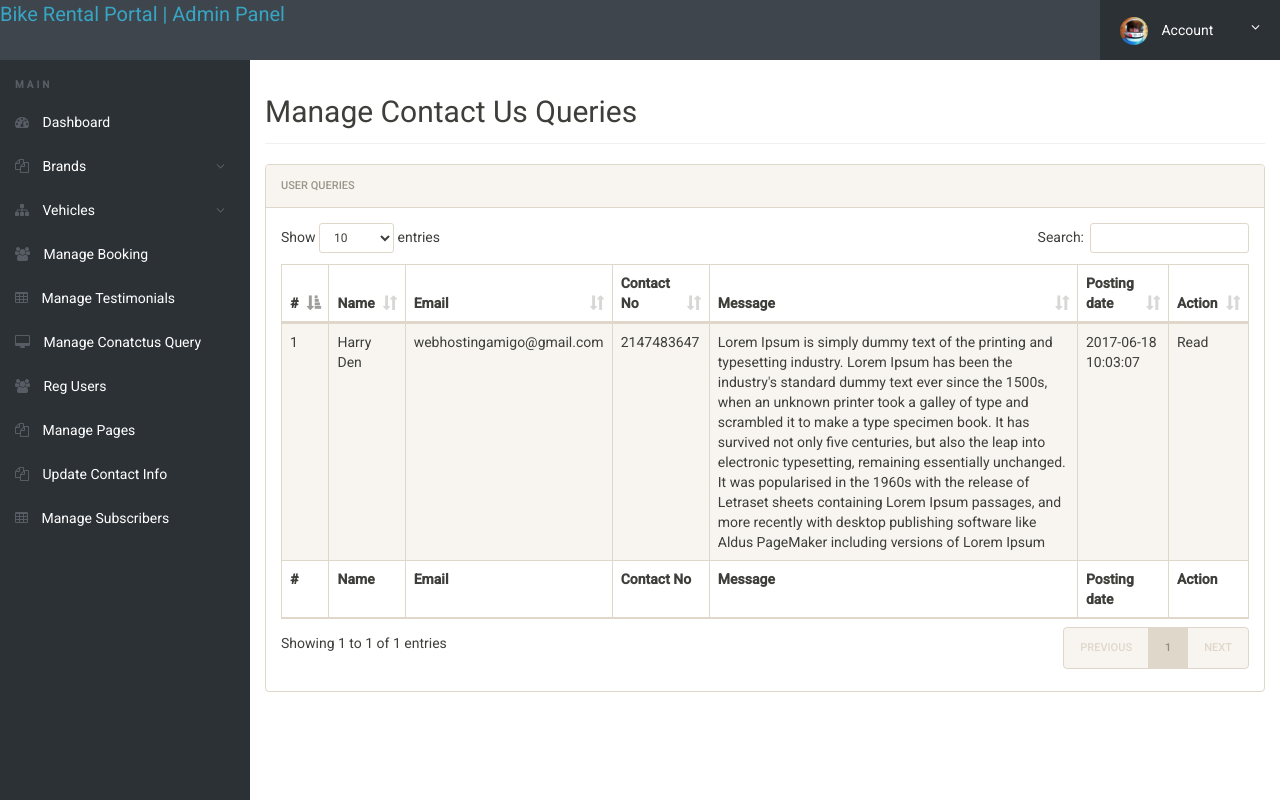
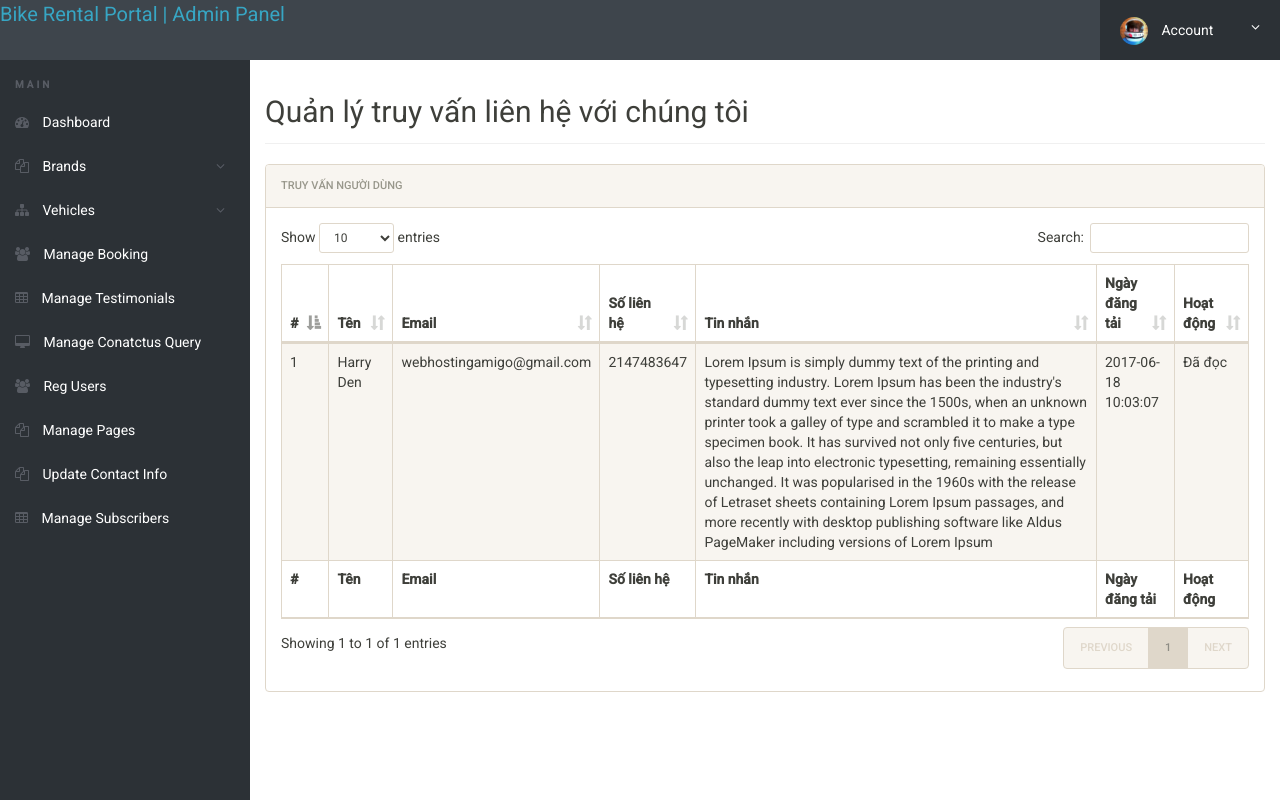
Before and after one commit to leeking29081994/bikerenta, a PHP site: page /admin/manage-conactusquery.php in a window 1280 px wide. Run offline with PHP 8.4, Linux system fonts and the light colour scheme; a user stored in the database is signed in; data comes from the database, SQL or seed files in the repository; data that the repository does not hold is empty.

Commit message:
fix bug manage_contact_us_query_37

```diff
--- a/admin/manage-conactusquery.php
+++ b/admin/manage-conactusquery.php
@@ -2,22 +2,19 @@
 session_start();
 error_reporting(0);
 include('includes/config.php');
-if(strlen($_SESSION['alogin'])==0)
-	{
+if (strlen($_SESSION['alogin']) == 0) {
 	header('location:index.php');
-}
-else{
-if(isset($_REQUEST['eid']))
-	{
-$eid=intval($_GET['eid']);
-$status=1;
+} else {
+	if (isset($_REQUEST['eid'])) {
+		$eid = intval($_GET['eid']);
+		$status = 1;
 		$sql = "UPDATE tblcontactusquery SET status=:status WHERE  id=:eid";
 		$query = $dbh->prepare($sql);
-$query -> bindParam(':status',$status, PDO::PARAM_STR);
-$query-> bindParam(':eid',$eid, PDO::PARAM_STR);
-$query -> execute();
+		$query->bindParam(':status', $status, PDO::PARAM_STR);
+		$query->bindParam(':eid', $eid, PDO::PARAM_STR);
+		$query->execute();
 
-$msg="Testimonial Successfully Inacrive";
+		$msg = "Testimonial Successfully Inacrive";
 	}
 
 
@@ -35,7 +32,7 @@ $msg="Testimonial Successfully Inacrive";
 		<meta name="author" content="">
 		<meta name="theme-color" content="#3e454c">
 
-	<title>Bike Rental Portal |Admin Manage Queries   </title>
+		<title>Bike Rental Portal |Admin Manage Queries </title>
 
 		<!-- Font awesome -->
 		<link rel="stylesheet" href="css/font-awesome.min.css">
@@ -59,92 +56,91 @@ $msg="Testimonial Successfully Inacrive";
 				margin: 0 0 20px 0;
 				background: #fff;
 				border-left: 4px solid #dd3d36;
-    -webkit-box-shadow: 0 1px 1px 0 rgba(0,0,0,.1);
-    box-shadow: 0 1px 1px 0 rgba(0,0,0,.1);
+				-webkit-box-shadow: 0 1px 1px 0 rgba(0, 0, 0, .1);
+				box-shadow: 0 1px 1px 0 rgba(0, 0, 0, .1);
 			}
-.succWrap{
+
+			.succWrap {
 				padding: 10px;
 				margin: 0 0 20px 0;
 				background: #fff;
 				border-left: 4px solid #5cb85c;
-    -webkit-box-shadow: 0 1px 1px 0 rgba(0,0,0,.1);
-    box-shadow: 0 1px 1px 0 rgba(0,0,0,.1);
+				-webkit-box-shadow: 0 1px 1px 0 rgba(0, 0, 0, .1);
+				box-shadow: 0 1px 1px 0 rgba(0, 0, 0, .1);
 			}
 		</style>
 
 	</head>
 
 	<body>
-	<?php include('includes/header.php');?>
+		<?php include('includes/header.php'); ?>
 
 		<div class="ts-main-content">
-		<?php include('includes/leftbar.php');?>
+			<?php include('includes/leftbar.php'); ?>
 			<div class="content-wrapper">
 				<div class="container-fluid">
 
 					<div class="row">
 						<div class="col-md-12">
 
-						<h2 class="page-title">Manage Contact Us Queries</h2>
+							<h2 class="page-title">Quản lý truy vấn liên hệ với chúng tôi</h2>
 
 							<!-- Zero Configuration Table -->
 							<div class="panel panel-default">
-							<div class="panel-heading">User queries</div>
+								<div class="panel-heading">Truy vấn người dùng</div>
 								<div class="panel-body">
-							<?php if($error){?><div class="errorWrap"><strong>ERROR</strong>:<?php echo htmlentities($error); ?> </div><?php }
-				else if($msg){?><div class="succWrap"><strong>SUCCESS</strong>:<?php echo htmlentities($msg); ?> </div><?php }?>
+									<?php if ($error) { ?><div class="errorWrap"><strong>Lỗi</strong>:<?php echo htmlentities($error); ?> </div><?php } else if ($msg) { ?><div class="succWrap"><strong>Thành công</strong>:<?php echo htmlentities($msg); ?> </div><?php } ?>
 									<table id="zctb" class="display table table-striped table-bordered table-hover" cellspacing="0" width="100%">
 										<thead>
 											<tr>
 												<th>#</th>
-											<th>Name</th>
+												<th>Tên</th>
 												<th>Email</th>
-											<th>Contact No</th>
-											<th>Message</th>
-											<th>Posting date</th>
-											<th>Action</th>
+												<th>Số liên hệ</th>
+												<th>Tin nhắn</th>
+												<th>Ngày đăng tải</th>
+												<th>Hoạt động</th>
 											</tr>
 										</thead>
 										<tfoot>
 											<tr>
 												<th>#</th>
-											<th>Name</th>
+												<th>Tên</th>
 												<th>Email</th>
-											<th>Contact No</th>
-											<th>Message</th>
-											<th>Posting date</th>
-											<th>Action</th>
+												<th>Số liên hệ</th>
+												<th>Tin nhắn</th>
+												<th>Ngày đăng tải</th>
+												<th>Hoạt động</th>
 											</tr>
 											</tr>
 										</tfoot>
 										<tbody>
 
 											<?php $sql = "SELECT * from  tblcontactusquery ";
-$query = $dbh -> prepare($sql);
+											$query = $dbh->prepare($sql);
 											$query->execute();
-$results=$query->fetchAll(PDO::FETCH_OBJ);
-$cnt=1;
-if($query->rowCount() > 0)
-{
-foreach($results as $result)
-{				?>
+											$results = $query->fetchAll(PDO::FETCH_OBJ);
+											$cnt = 1;
+											if ($query->rowCount() > 0) {
+												foreach ($results as $result) {				?>
 													<tr>
-											<td><?php echo htmlentities($cnt);?></td>
-											<td><?php echo htmlentities($result->name);?></td>
-											<td><?php echo htmlentities($result->EmailId);?></td>
-											<td><?php echo htmlentities($result->ContactNumber);?></td>
-											<td><?php echo htmlentities($result->Message);?></td>
-											<td><?php echo htmlentities($result->PostingDate);?></td>
-																<?php if($result->status==1)
-{
-	?><td>Read</td>
-<?php } else {?>
+														<td><?php echo htmlentities($cnt); ?></td>
+														<td><?php echo htmlentities($result->name); ?></td>
+														<td><?php echo htmlentities($result->EmailId); ?></td>
+														<td><?php echo htmlentities($result->ContactNumber); ?></td>
+														<td><?php echo htmlentities($result->Message); ?></td>
+														<td><?php echo htmlentities($result->PostingDate); ?></td>
+														<?php if ($result->status == 1) {
+														?><td>Đã đọc</td>
+														<?php } else { ?>
 
-<td><a href="manage-conactusquery.php?eid=<?php echo htmlentities($result->id);?>" onclick="return confirm('Do you really want to read')" >Pending</a>
+															<td><a href="manage-conactusquery.php?eid=<?php echo htmlentities($result->id); ?>" onclick="return confirm('Do you really want to read')">Pending</a>
 															</td>
 														<?php } ?>
 													</tr>
-										<?php $cnt=$cnt+1; }} ?>
+											<?php $cnt = $cnt + 1;
+												}
+											} ?>
 
 										</tbody>
 									</table>
@@ -174,5 +170,6 @@ foreach($results as $result)
 		<script src="js/chartData.js"></script>
 		<script src="js/main.js"></script>
 	</body>
+
 	</html>
 <?php } ?>
```
Lines whose indentation alone changed are shown as unchanged.
